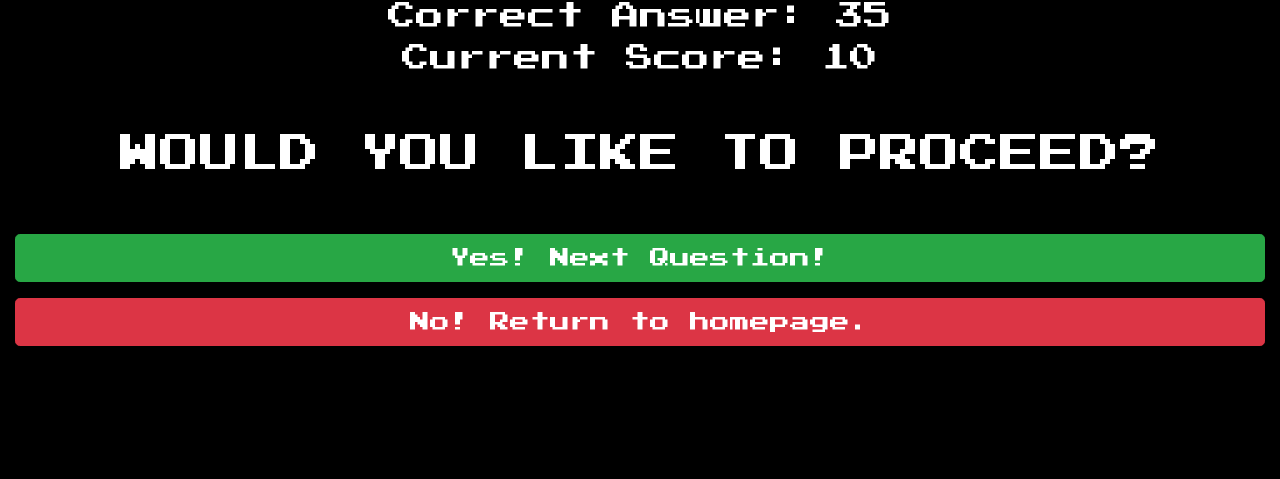
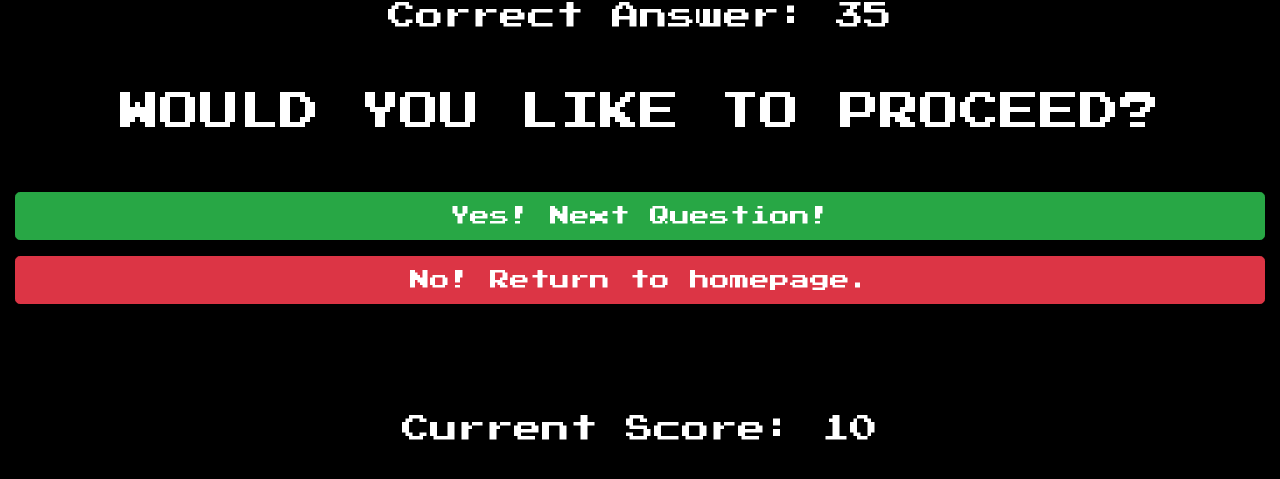
Before and after one commit to robinspiers/IK22, a Flask app: page /proceed_online in a window 1280 px wide. Shown: the part 56-535 px from the top of the page. Run offline with Flask 2, Linux system fonts and the light colour scheme; a user stored in the database is signed in; data comes from the database, SQL or seed files in the repository; both versions use the stored data as it was after the commit; some libraries are stand-ins or nearby versions; some web fonts are replaced.

Commit message:
moved current score

```diff
--- a/triviaroyale/templates/proceed_online.html
+++ b/triviaroyale/templates/proceed_online.html
@@ -7,9 +7,6 @@
 {% block main %}
     <fieldset>
         <h3 align="center">Correct Answer: {{ answer }}</h3>
-    </fieldset>
-    <fieldset>
-        <h3 align="center">Current Score: {{ score }}</h3>
     </fieldset>
     <h2>No Easter Eggs here, go away.</h2>
     <form action="{{ url_for('proceed_online') }}" method="post">
@@ -28,4 +25,9 @@
             <button type="submit" name= "submit" class="btn btn-danger btn-lg btn-block" value="no">No! Return to homepage.</button>
         </div>
     </form>
+    <h2>No Easter Eggs here, go away.</h2>
+    <h2>No Easter Eggs here, go away.</h2>
+    <fieldset>
+        <h3 align="center">Current Score: {{ score }}</h3>
+    </fieldset>
 {% endblock %}
```
Also changed, not shown: triviaroyale/triviaroyale.db.
